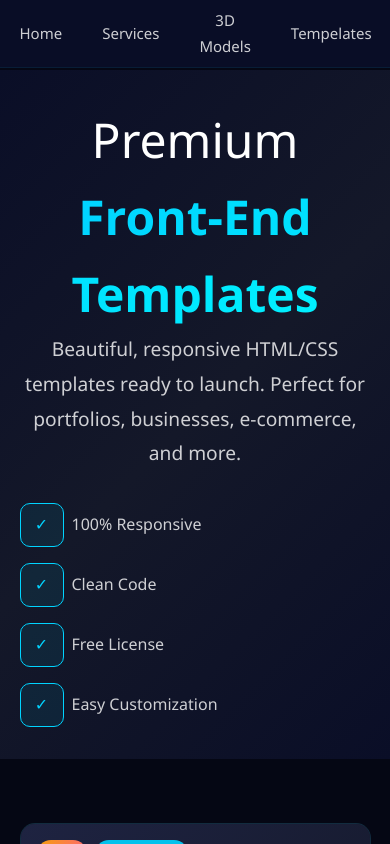
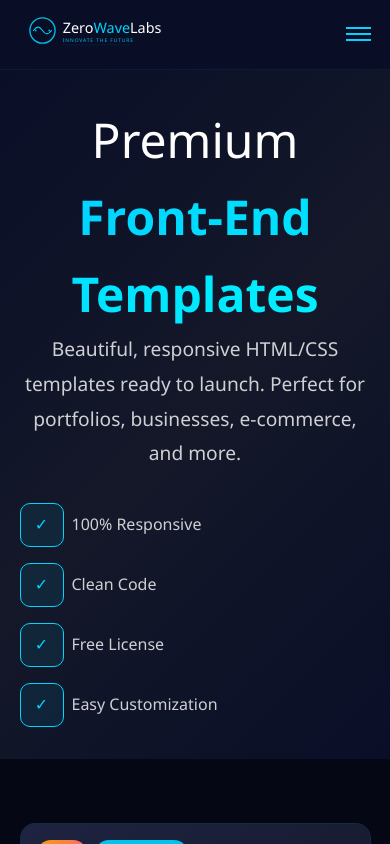
Before and after one commit to IbrahimAhmed413/ZeroWaveLabs, a React (Create React App) app: page /tempelates in a window 390 px wide. Built offline with nearby package versions, Linux system fonts and the light colour scheme.

Commit message:
feat: corrected

```diff
--- a/src/components/Navbar.css
+++ b/src/components/Navbar.css
@@ -84,7 +84,7 @@
   background: var(--primary-cyan)
 }
 
-@media(max-width:968px) {
+@media(max-width:768px) {
     .navbar{
       width: 100vw;
     }
--- a/src/pages/TempelatesPage.css
+++ b/src/pages/TempelatesPage.css
@@ -26,48 +26,11 @@
   line-height: 1.6;
 }
 
-/* Navigation */
-.nav {
-  position: fixed;
-  top: 0;
-  width: 100%;
-  background: rgba(10, 14, 39, 0.95);
-  backdrop-filter: blur(10px);
-  padding: 1rem 5%;
-  z-index: 1000;
-  border-bottom: 1px solid rgba(0, 212, 255, 0.1);
-}
 
-.nav-container {
-  display: flex;
-  justify-content: space-between;
-  align-items: center;
-  max-width: 1400px;
-  margin: 0 auto;
-}
 
 .logo-svg {
   width: 280px;
   height: 70px;
-}
-
-.nav-links {
-  display: flex;
-  gap: 2.5rem;
-  list-style: none;
-  align-items: center;
-}
-
-.nav-links a {
-  color: var(--text-secondary);
-  text-decoration: none;
-  transition: color 0.3s;
-  font-size: 15px;
-}
-
-.nav-links a:hover,
-.nav-links a.active {
-  color: var(--primary-cyan);
 }
 
 /* Hero Section */
@@ -520,10 +483,6 @@
     grid-template-columns: 1fr;
   }
 
-  .nav-links {
-    display: none;
-  }
-
   .logo-svg {
     width: 200px;
     height: 50px;
--- a/src/pages/Tools.css
+++ b/src/pages/Tools.css
@@ -51,24 +51,6 @@ nav {
     height: 70px;
 }
 
-.nav-links {
-    display: flex;
-    gap: 2.5rem;
-    list-style: none;
-    align-items: center;
-}
-
-.nav-links a {
-    color: var(--text-secondary);
-    text-decoration: none;
-    font-size: 15px;
-    transition: .3s;
-}
-
-.nav-links a:hover,
-.nav-links a.active {
-    color: var(--primary-cyan);
-}
 
 /* Hero */
 .hero {
```
